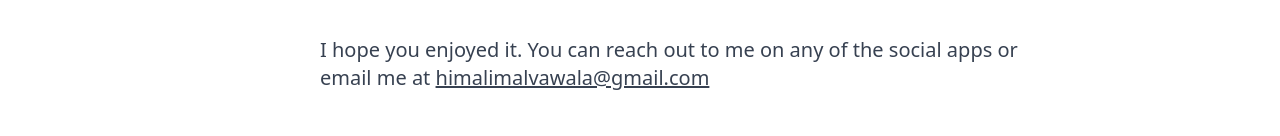
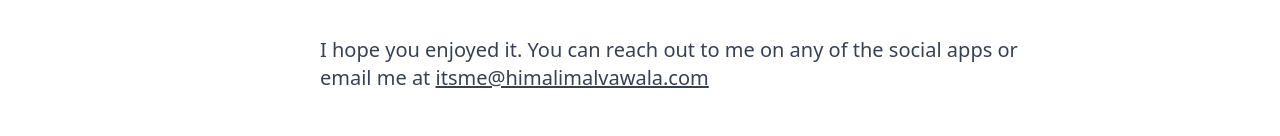
Before and after one commit to Himali-Malvawala/personal-site, a Next.js app: page /about in a window 1280 px wide. Shown: the part 816-952 px from the top of the page. Built offline with nearby package versions, Linux system fonts and the light colour scheme.

Commit message:
add email

```diff
--- a/components/AboutContent.js
+++ b/components/AboutContent.js
@@ -76,9 +76,9 @@ const AboutContent = () => {
           <a
             rel="noopener noreferrer"
             className="underline hover:text-blue"
-            href="mailto: himalimalvawala@gmail.com"
+            href="mailto: itsme@himalimalvawala.com"
           >
-            himalimalvawala@gmail.com
+            itsme@himalimalvawala.com
           </a>
         </span>
       </p>
--- a/components/ContactContent.js
+++ b/components/ContactContent.js
@@ -31,7 +31,7 @@ const ContactContent = () => {
         </a>
         <a
           className="hover:text-blue font-medium text-xl mr-2 md:mr-0 lg:mr-0 xl:mr-0"
-          href="mailto: himalimalvawala@gmail.com"
+          href="mailto: itsme@himalimalvawala.com"
           rel="noopener noreferrer"
         >
           Mail
--- a/components/DivContent.js
+++ b/components/DivContent.js
@@ -50,7 +50,7 @@ const DivContent = () => {
           </a>
           <a
             className="mt-5 mb-5 xl:mt-4 xl:mb-4"
-            href="mailto: himalimalvawala@gmail.com"
+            href="mailto: itsme@himalimalvawala.com"
             rel="noopener noreferrer"
           >
             <HiMail size={20} />
```
